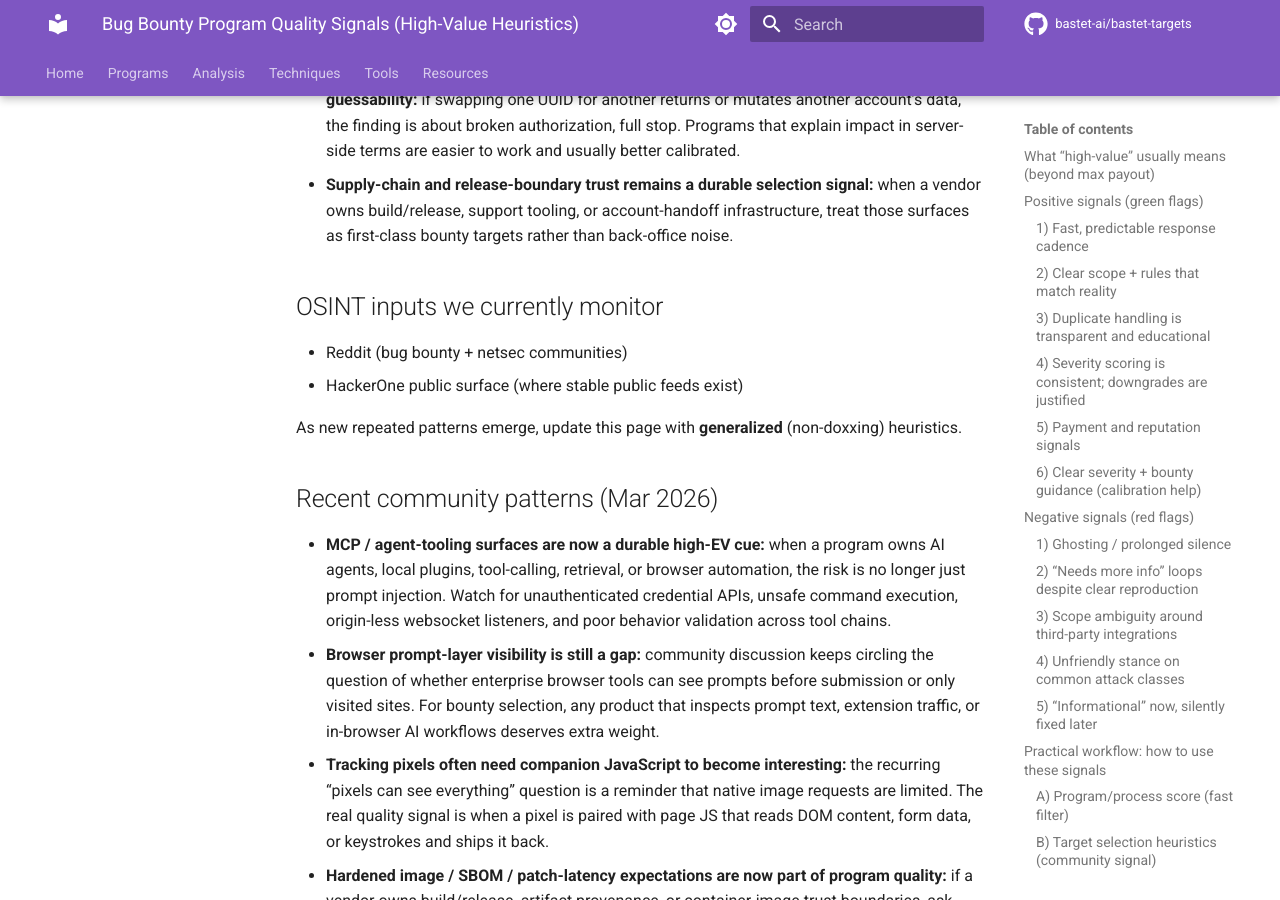
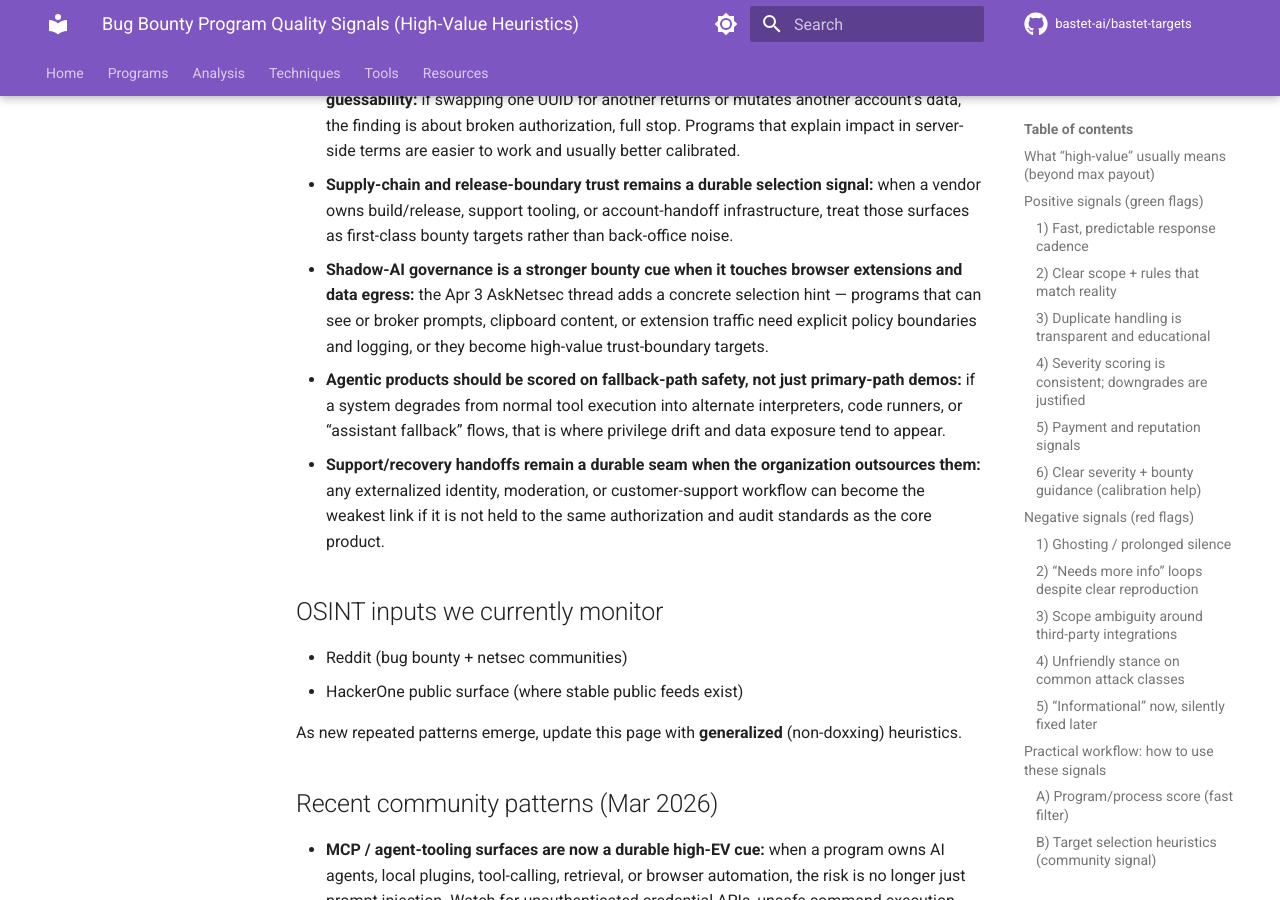
Before and after one commit to bastet-ai/bastet-targets, an MkDocs documentation site: the page built from docs/program-quality-signals.md, in a window 1280 px wide and 900 px high, scrolled down 6341 px. Built offline with MkDocs 1.6.1 and Material for MkDocs 9.7.7, drawn with Linux system fonts in a browser that asks for light colours; comment, search, counter and statistics services are not loaded.

Commit message:
Update program quality signals from April 3 scan

```diff
--- a/docs/program-quality-signals.md
+++ b/docs/program-quality-signals.md
@@ -147,6 +147,9 @@ These are *not* “program quality” per se, but they strongly affect expected
 - **NTLMv1 still hiding behind server-side auth paths is a useful reminder:** the r/netsec NTLMv1 bypass discussion reinforces that “disabled by policy” is not always the same as actually gone. Enterprise programs with hybrid auth, delegation, or server-side auth forwarding deserve extra scrutiny.
 - **UUID-based IDORs should be judged on server-side authorization, not identifier guessability:** if swapping one UUID for another returns or mutates another account’s data, the finding is about broken authorization, full stop. Programs that explain impact in server-side terms are easier to work and usually better calibrated.
 - **Supply-chain and release-boundary trust remains a durable selection signal:** when a vendor owns build/release, support tooling, or account-handoff infrastructure, treat those surfaces as first-class bounty targets rather than back-office noise.
+- **Shadow-AI governance is a stronger bounty cue when it touches browser extensions and data egress:** the Apr 3 AskNetsec thread adds a concrete selection hint — programs that can see or broker prompts, clipboard content, or extension traffic need explicit policy boundaries and logging, or they become high-value trust-boundary targets.
+- **Agentic products should be scored on fallback-path safety, not just primary-path demos:** if a system degrades from normal tool execution into alternate interpreters, code runners, or “assistant fallback” flows, that is where privilege drift and data exposure tend to appear.
+- **Support/recovery handoffs remain a durable seam when the organization outsources them:** any externalized identity, moderation, or customer-support workflow can become the weakest link if it is not held to the same authorization and audit standards as the core product.
 
 ## OSINT inputs we currently monitor
 
```
